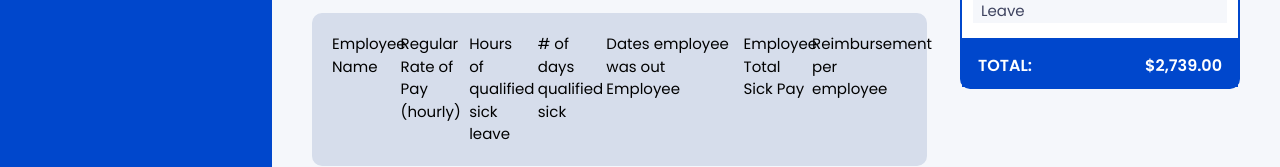
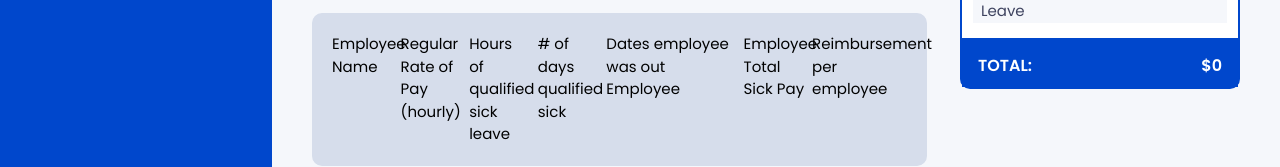
Before and after one commit to perassi/FFCRA-SPA, a Vue app: page / in a window 1280 px wide. Shown: the part 365-532 px from the top of the page. Built offline with nearby package versions, Linux system fonts and the light colour scheme.

Commit message:
total fix

```diff
--- a/src/App.vue
+++ b/src/App.vue
@@ -15,7 +15,7 @@
          <li class="text-[18px] flex justify-between bg-[#F5F7FB] mx-[11px] px-[8px]"><span class="text-[#3E435F] text-[15px]">Self Leave</span> <span class="text-[#0047CC] text-[15px]">${{ result.selfLeave  }}</span></li>
          <li class="text-[18px] flex justify-between mx-[11px] px-[8px] my-[11px]"><span class="text-[#3E435F] text-[15px]">Caring For<br/> Others</span><span class="text-[#0047CC] text-[15px]">${{ result.caringForOthers }}</span></li>
          <li class="text-[18px] flex justify-between bg-[#F5F7FB] mx-[11px] px-[8px]"><span class="text-[#3E435F] text-[15px]">Qualified Family<br/>Leave</span><span class="text-[#0047CC] text-[15px]">${{ result.qualifiedFamilyLeave }}</span></li>
-         <li class="bg-[#0047CC] text-[white] flex justify-between text-[16px] uppercase font-[600] pb-[9px] pt-[16px] px-[16px] mt-[15px]"><span>Total: </span><span>$2,739.00</span></li>
+         <li class="bg-[#0047CC] text-[white] flex justify-between text-[16px] uppercase font-[600] pb-[9px] pt-[16px] px-[16px] mt-[15px]"><span>Total: </span><span>${{  Number(result.selfLeave) + Number(result.caringForOthers)  + Number(result.qualifiedFamilyLeave) }}</span></li>
       </ul>
     </section>
   </div>
@@ -67,4 +67,5 @@ export default {
     -webkit-font-smoothing: antialiased;
     -moz-osx-font-smoothing: grayscale;
   }
+
 </style>
```
